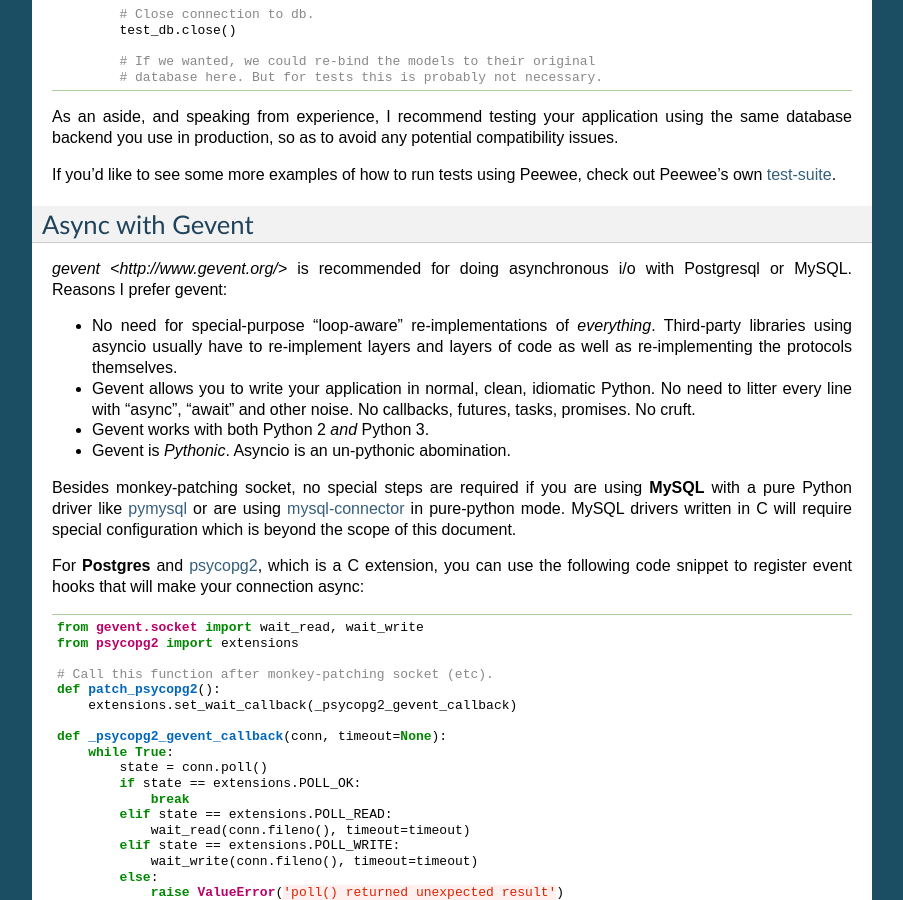
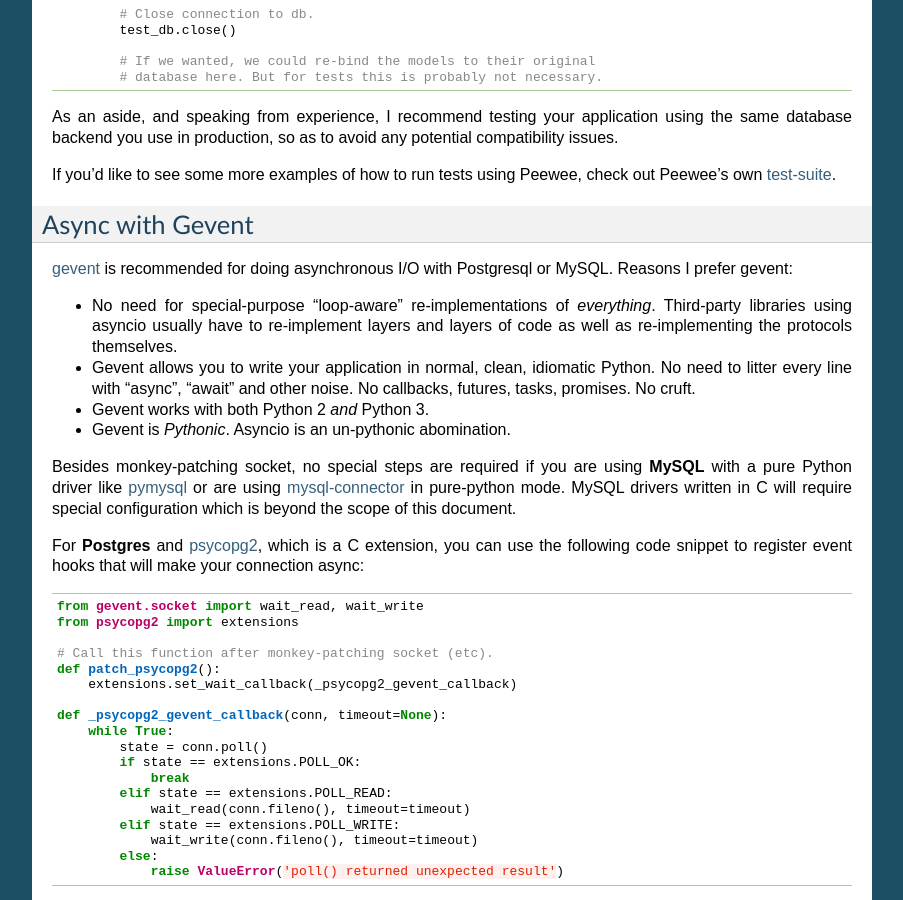
Before and after one commit to coleifer/peewee, a Sphinx documentation site: the page built from docs/peewee/database.rst, in a window 1280 px wide and 900 px high, scrolled down 12102 px. Shown: the whole window, without its empty margins (198-1101 px from the left). Built offline with Sphinx 7.4.7, drawn with Linux system fonts in a browser that asks for light colours; pages that are not in the unit, such as notebooks, are missing from menus.

Commit message:
Fix gevent link.

```diff
--- a/docs/peewee/database.rst
+++ b/docs/peewee/database.rst
@@ -819,7 +819,7 @@ out Peewee's own `test-suite <https://github.com/coleifer/peewee/tree/master/tes
 Async with Gevent
 -----------------
 
-`gevent <http://www.gevent.org/>` is recommended for doing asynchronous i/o
+`gevent <http://www.gevent.org/>`_ is recommended for doing asynchronous I/O
 with Postgresql or MySQL. Reasons I prefer gevent:
 
 * No need for special-purpose "loop-aware" re-implementations of *everything*.
```
